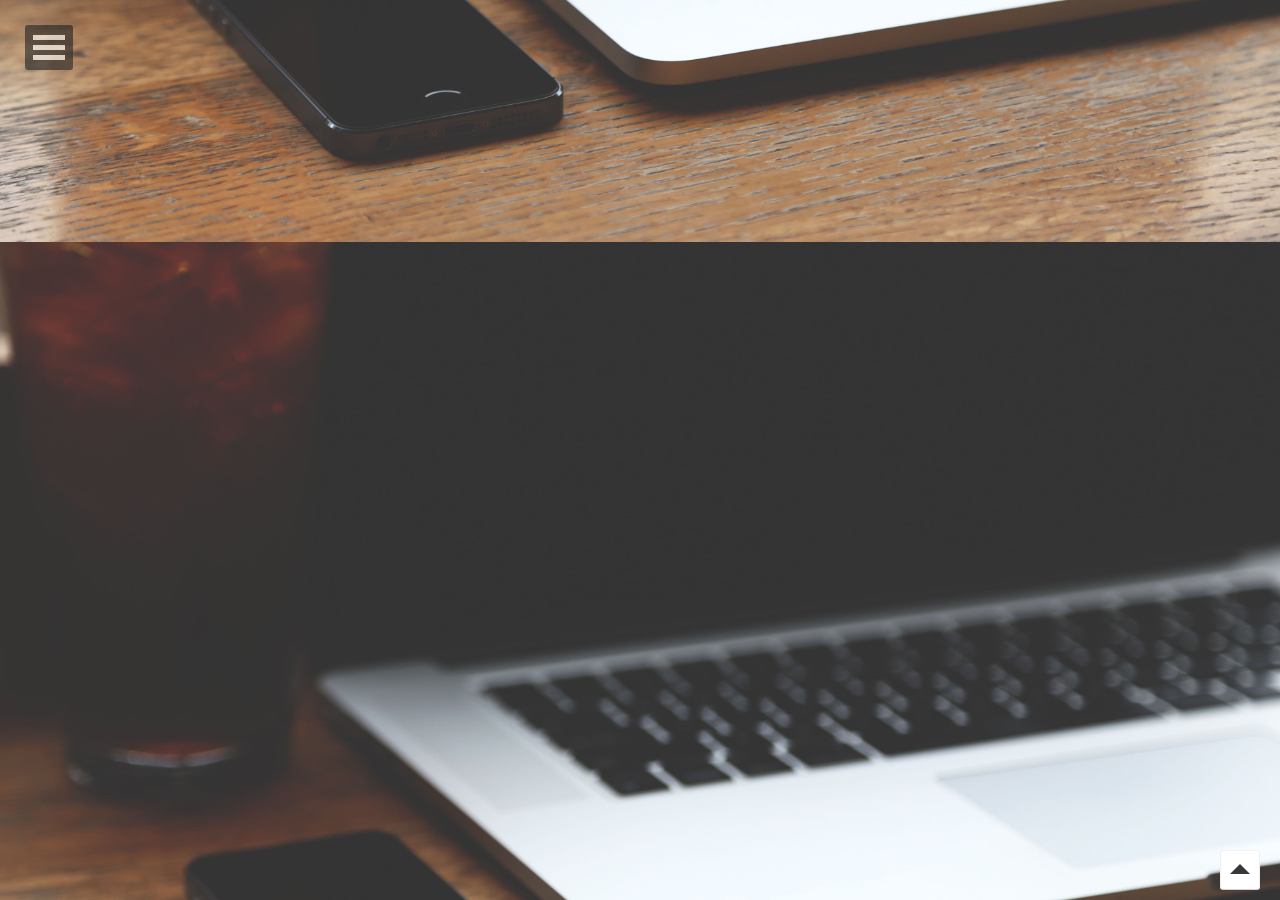
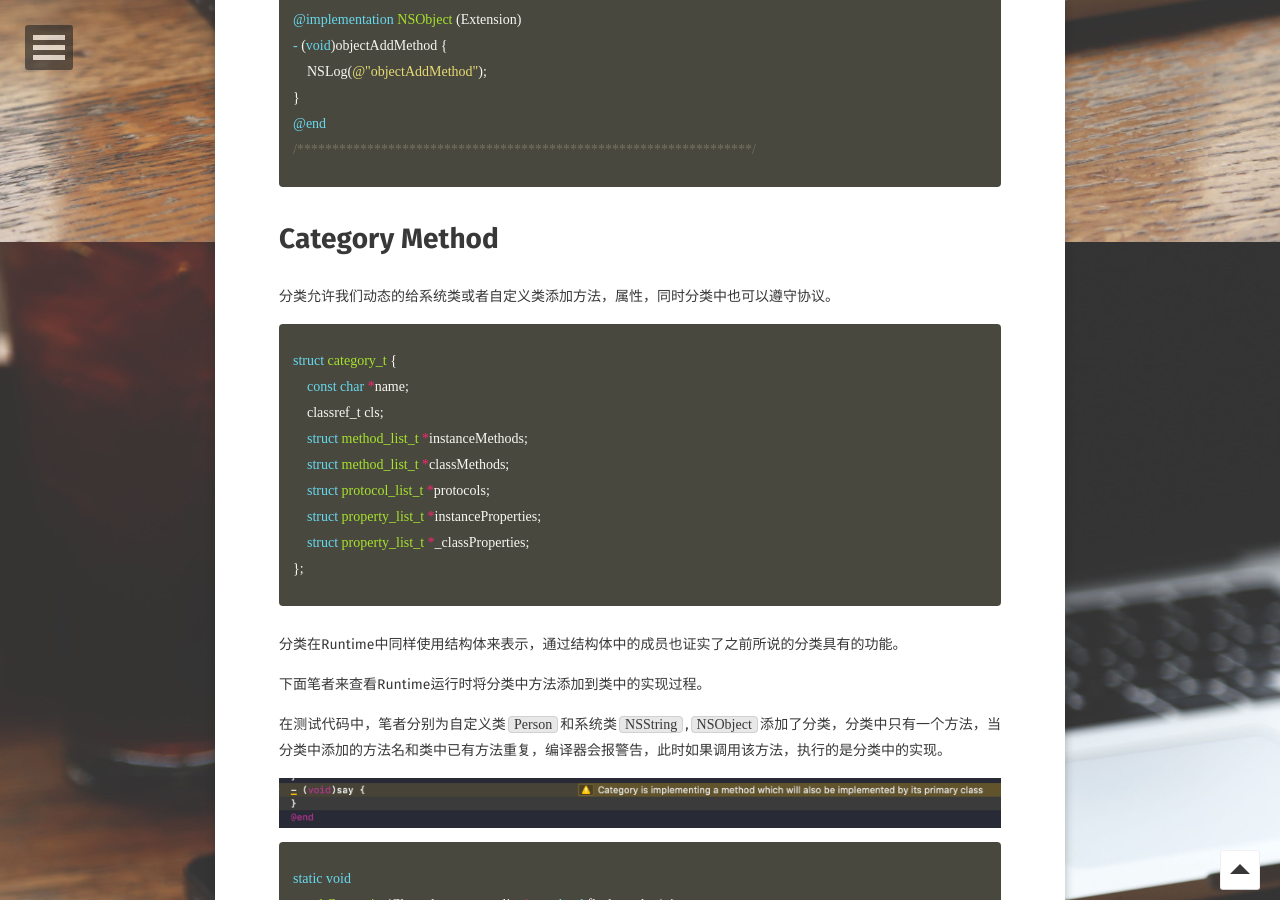
Before and after one commit to longjianjiang/longjianjiang.github.io, a Jekyll site: the page built from _posts/2019-02-14-runtime-source-code-category.md, in a window 1280 px wide and 900 px high, scrolled down 1558 px. Built offline with Jekyll 4.4.1, drawn with Linux system fonts in a browser that asks for light colours; some web fonts are replaced; comment, search, counter and statistics services are not loaded; some of the changed text lies outside the part shown.

Commit message:
Update(auto commit)

```diff
--- a/_posts/2019-02-14-runtime-source-code-category.md
+++ b/_posts/2019-02-14-runtime-source-code-category.md
@@ -9,3 +9,152 @@ comments: true
 ---
 
 > 本文笔者根据 Runtime 750 源码分析OC中类分类的数据结构以及关联对象的实现。
+
+本文测试类如下所示:
+
+{% highlight objective_c %}
+/*****************************************************************/
+
+@interface Person : NSObject {
+    @public
+    NSString *_nickName;
+}
+
+- (void)say;
+@end
+
+@implementation Person
+- (void)say {
+    NSLog(@"hello world");
+}
+
+@end
+/*****************************************************************/
+
+@interface Person (Extension)
+- (void)personAddMethod;
+@end
+
+@implementation Person (Extension)
+- (void)personAddMethod {
+    NSLog(@"personAddMethod");
+}
+@end
+
+@interface NSString (Extension)
+- (void)stringAddMethod;
+@end
+
+@implementation NSString (Extension)
+- (void)stringAddMethod {
+    NSLog(@"stringAddMethod");
+}
+@end
+
+@interface NSObject (Extension)
+- (void)objectAddMethod;
+@end
+
+@implementation NSObject (Extension)
+- (void)objectAddMethod {
+    NSLog(@"objectAddMethod");
+}
+@end
+/*****************************************************************/
+{% endhighlight %}
+
+# Category Method
+
+分类允许我们动态的给系统类或者自定义类添加方法，属性，同时分类中也可以遵守协议。
+
+{% highlight cpp %}
+struct category_t {
+    const char *name;
+    classref_t cls;
+    struct method_list_t *instanceMethods;
+    struct method_list_t *classMethods;
+    struct protocol_list_t *protocols;
+    struct property_list_t *instanceProperties;
+    struct property_list_t *_classProperties;
+};
+{% endhighlight %}
+
+分类在Runtime中同样使用结构体来表示，通过结构体中的成员也证实了之前所说的分类具有的功能。
+
+下面笔者来查看Runtime运行时将分类中方法添加到类中的实现过程。
+
+在测试代码中，笔者分别为自定义类`Person`和系统类`NSString`,`NSObject`添加了分类，分类中只有一个方法，当分类中添加的方法名和类中已有方法重复，编译器会报警告，此时如果调用该方法，执行的是分类中的实现。
+
+![runtime_source_code_category_1]({{site.url}}/assets/images/blog/runtime_source_code_category_1.png)
+
+{% highlight cpp %}
+static void
+attachCategories(Class cls, category_list *cats, bool flush_caches) {
+    if (!cats) return;
+    bool isMeta = cls->isMetaClass();
+
+    method_list_t **mlists = (method_list_t **)
+        malloc(cats->count * sizeof(*mlists));
+    property_list_t **proplists = (property_list_t **)
+        malloc(cats->count * sizeof(*proplists));
+    protocol_list_t **protolists = (protocol_list_t **)
+        malloc(cats->count * sizeof(*protolists));
+
+    int mcount = 0;
+    int propcount = 0;
+    int protocount = 0;
+    int i = cats->count;
+    bool fromBundle = NO;
+    while (i--) {
+        auto& entry = cats->list[i];
+
+        method_list_t *mlist = entry.cat->methodsForMeta(isMeta);
+        if (mlist) {
+            mlists[mcount++] = mlist;
+            fromBundle |= entry.hi->isBundle();
+        }
+
+        property_list_t *proplist =
+            entry.cat->propertiesForMeta(isMeta, entry.hi);
+        if (proplist) {
+            proplists[propcount++] = proplist;
+        }
+
+        protocol_list_t *protolist = entry.cat->protocols;
+        if (protolist) {
+            protolists[protocount++] = protolist;
+        }
+    }
+
+    auto rw = cls->data();
+
+    prepareMethodLists(cls, mlists, mcount, NO, fromBundle);
+    rw->methods.attachLists(mlists, mcount);
+    free(mlists);
+    if (flush_caches  &&  mcount > 0) flushCaches(cls);
+
+    rw->properties.attachLists(proplists, propcount);
+    free(proplists);
+
+    rw->protocols.attachLists(protolists, protocount);
+    free(protolists);
+}
+{% endhighlight %}
+
+`attachCategories`就是实际将分类中方法，属性，协议添加到类的rw对应的列表中，实现也比较直观，分三步：
+
+1.新建方法列表，属性列表，协议列表；
+
+2.遍历协议列表`cats`，获取每个协议中的方法列表，属性列表，协议列表，添加到第一步创建的列表中；
+
+3.取到类rw中方法列表，属性列表，协议列表，使用`attachLists`将第一步新建的列表，添加到rw中；
+
+知道了如何添加分类中的内容到类中后，下面一个问题就是何时调用`attachCategories`，笔者在`attachCategories`打了条件断点，当cls为Person，NSString，NSObject时会激活。
+
+![runtime_source_code_category_2]({{site.url}}/assets/images/blog/runtime_source_code_category_2.png)
+
+![runtime_source_code_category_3]({{site.url}}/assets/images/blog/runtime_source_code_category_3.png)
+
+![runtime_source_code_category_4]({{site.url}}/assets/images/blog/runtime_source_code_category_4.png)
+
+NSObject走到该方法多次，Person和NSString走到该方法一次。
```
Also changed, not shown: assets/images/blog/runtime_source_code_category_1.png (added), assets/images/blog/runtime_source_code_category_2.png (added), assets/images/blog/runtime_source_code_category_3.png (added), assets/images/blog/runtime_source_code_category_4.png (added).
